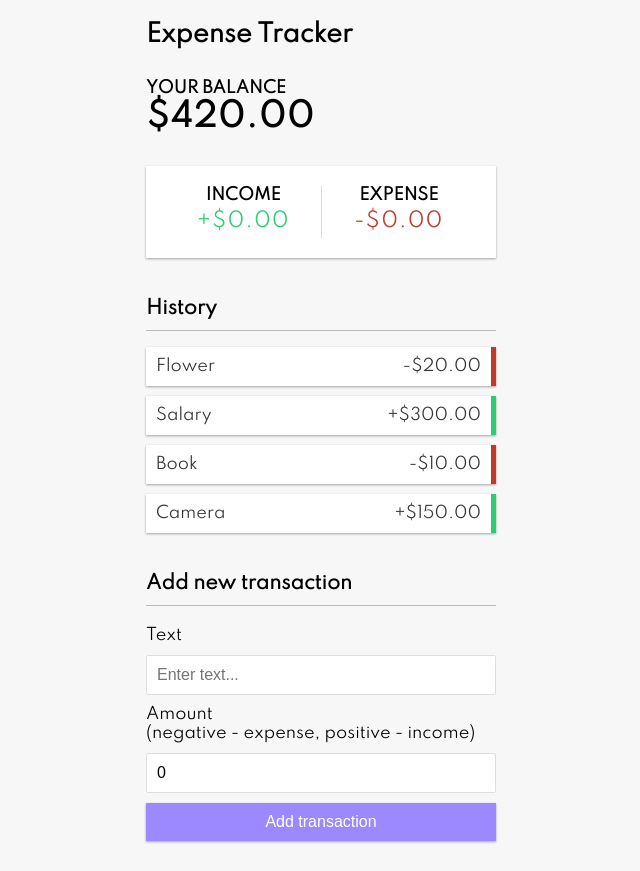
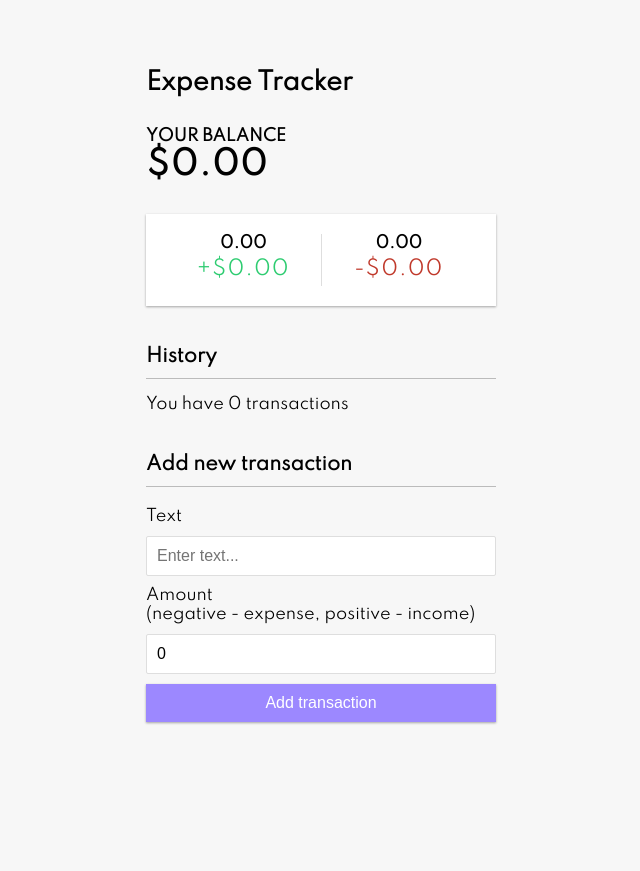
Before and after one commit to albertdugba/expense-tracker-app, a React (Create React App) app: page / in a window 1280 px wide. Shown: the whole page, without its empty margins (319-959 px from the left). After the commit the page ends 800 px from the top, so only its background shows below. Built offline with nearby package versions, Linux system fonts and the light colour scheme.

Commit message:
added add functionality

```diff
--- a/src/components/AddTransaction.js
+++ b/src/components/AddTransaction.js
@@ -1,12 +1,27 @@
-import React, { useState } from "react";
+import React, { useState, useContext } from "react";
+import { GlobalContext } from "../context/GlobalState";
+import uuid from "uuid";
 
 const AddTransaction = () => {
   const [text, setText] = useState("");
   const [amount, setAmount] = useState(0);
+
+  const { addTransactions } = useContext(GlobalContext);
+
+  const onSubmit = e => {
+    e.preventDefault();
+    const newTransaction = {
+      id: uuid(),
+      text,
+      amount: parseInt(amount)
+    };
+    addTransactions(newTransaction);
+    console.log(newTransaction);
+  };
   return (
     <div>
       <h3>Add new transaction</h3>
-      <form>
+      <form onSubmit={onSubmit}>
         <div className="form-control">
           <label htmlFor="text">Text</label>
           <input
--- a/src/components/IncomeExpenses.js
+++ b/src/components/IncomeExpenses.js
@@ -1,15 +1,27 @@
-import React from "react";
+import React, { useContext } from "react";
+import { GlobalContext } from "../context/GlobalState";
 
 const IncomeExpenses = () => {
+  const { transactions } = useContext(GlobalContext);
+  const amounts = transactions.map(transaction => transaction.amount);
+  const income = amounts
+    .filter(item => item > 0)
+    .reduce((acc, item) => (acc += item), 0)
+    .toFixed(2);
+
+  const expense = amounts
+    .filter(item => item < 0)
+    .reduce((acc, item) => (acc += item), 0 * -1)
+    .toFixed(2);
   return (
     <div className="container">
       <div className="inc-exp-container">
         <div>
-          <h4>Income</h4>
+          <h4>{income}</h4>
           <p className="money plus">+$0.00</p>
         </div>
         <div>
-          <h4>Expense</h4>
+          <h4>{expense}</h4>
           <p className="money minus">-$0.00</p>
         </div>
       </div>
--- a/src/components/Transaction.js
+++ b/src/components/Transaction.js
@@ -1,6 +1,9 @@
-import React from "react";
+import React, { useContext } from "react";
+import { GlobalContext } from "../context/GlobalState";
 
 const Transaction = ({ transaction }) => {
+  const { deleteTransaction } = useContext(GlobalContext);
+
   const sign = transaction.amount < 0 ? "-" : "+";
   return (
     <div>
@@ -9,7 +12,12 @@ const Transaction = ({ transaction }) => {
         <span>
           {sign}${Math.abs(transaction.amount).toFixed(2)}
         </span>
-        <button className="delete-btn">x</button>
+        <button
+          className="delete-btn"
+          onClick={() => deleteTransaction(transaction.id)}
+        >
+          x
+        </button>
       </li>
     </div>
   );
--- a/src/components/TransactionList.js
+++ b/src/components/TransactionList.js
@@ -9,9 +9,11 @@ const TransactionList = () => {
     <>
       <h3>History</h3>
       <ul id="list" className="list">
-        {transactions.map(transaction => (
-          <Transaction transaction={transaction} key={transaction.id} />
-        ))}
+        {transactions.length === 0
+          ? `You have ${transactions.length} transactions`
+          : transactions.map(transaction => (
+              <Transaction transaction={transaction} key={transaction.id} />
+            ))}
       </ul>
     </>
   );
--- a/src/context/AppReducer.js
+++ b/src/context/AppReducer.js
@@ -1,7 +1,18 @@
 export default (state, action) => {
   switch (action.type) {
-    case "value":
-      break;
+    case "DELETE_TRANSACTION":
+      return {
+        ...state,
+        transactions: state.transactions.filter(
+          item => item.id !== action.payload
+        )
+      };
+
+    case "ADD_TRANSACTION":
+      return {
+        ...state,
+        transactions: [action.payload, ...state.transactions]
+      };
 
     default:
   }
--- a/src/context/GlobalState.js
+++ b/src/context/GlobalState.js
@@ -3,12 +3,7 @@ import React, { createContext, useReducer } from "react";
 import AppReducer from "./AppReducer";
 
 const initialState = {
-  transactions: [
-    { id: 1, text: "Flower", amount: -20 },
-    { id: 2, text: "Salary", amount: 300 },
-    { id: 3, text: "Book", amount: -10 },
-    { id: 4, text: "Camera", amount: 150 }
-  ]
+  transactions: []
 };
 
 // Create Context;
@@ -17,8 +12,19 @@ export const GlobalContext = createContext(initialState);
 export const GlobalContextProvider = props => {
   const [state, dispatch] = useReducer(AppReducer, initialState);
   const { transactions } = state;
+
+  const addTransactions = transaction => {
+    dispatch({ type: "ADD_TRANSACTION", payload: transaction });
+  };
+
+  const deleteTransaction = id => {
+    dispatch({ type: "DELETE_TRANSACTION", payload: id });
+  };
+
   return (
-    <GlobalContext.Provider value={{ transactions }}>
+    <GlobalContext.Provider
+      value={{ transactions, deleteTransaction, addTransactions }}
+    >
       {props.children}
     </GlobalContext.Provider>
   );
```
